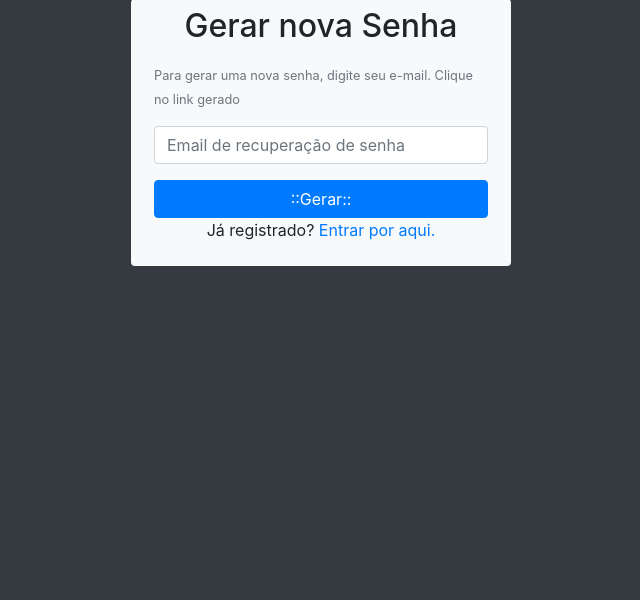
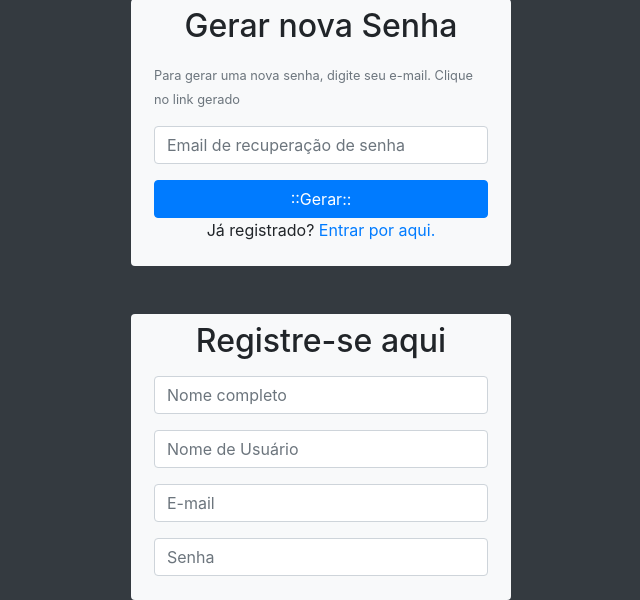
Before and after one commit to diozecaps/login, a PHP site: page /login/ in a window 1280 px wide. Shown: the part 451-1051 px from the top of the page, without its empty margins (319-959 px from the left). Before the commit the page ends 717 px from the top, so only its background shows below. Run offline with PHP 8.4, Linux system fonts and the light colour scheme.

Commit message:
intervalo aula03
aula 03

```diff
--- a/index.php
+++ b/index.php
@@ -107,6 +107,32 @@
             </div>
         </section>
         <!-- Fim da seção de Recuperação de senha -->
+
+        <!-- Início do Formulário de novos usuários -->
+        <section class="row mt-5">
+            <div class="col-lg-4 offset-lg-4 bg-light rounded" id="caixaRegistrada">
+                <h2 class="text-center mt-2">Registre-se aqui</h2>
+                <form action="#" method="post" class="p-2" id="formRegistro">
+                    <div class="form-group">
+                        <input type="text" name="nomeCompleto" id="nomeCompleto" class="form-control" placeholder="Nome completo">
+                    </div>
+
+                    <div class="form-group">
+                    <input type="text" name="nomeUsuario" id="nomeUsuario" class="form-control" placeholder="Nome de Usuário">
+                    </div>
+
+                    <div class="form-group">
+                    <input type="email" name="emailUsuario" id="emailUsuario" class="form-control" placeholder="E-mail">
+                    </div>
+
+                    <div class="form-group">
+                    <input type="password" name="senhaUsuario" id="senhaUsuario" class="form-control" placeholder="Senha">
+                    </div>
+
+                </form>
+            </div>
+        </section>
+        <!--Final do formulário de cadastro de novos usuários  -->
     </main>
 
     <!-- Optional JavaScript -->
```
Also changed, not shown: README.md.
